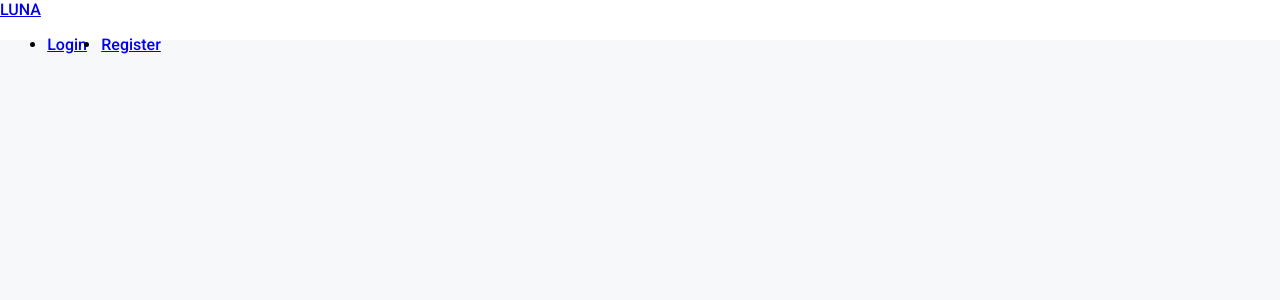
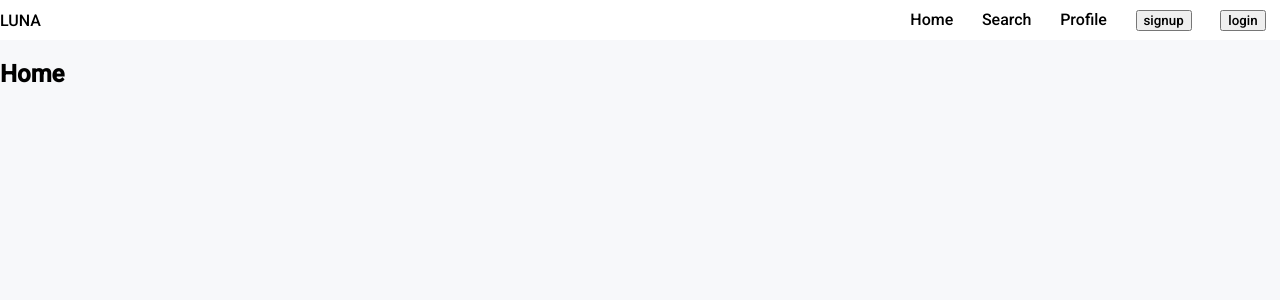
Before and after one commit to dininni8319/luna2, a React (Vite) app: page / in a window 1280 px wide. Shown: the top 300 px of the page. Built offline with nearby package versions, Linux system fonts and the light colour scheme.

Commit message:
implementations for the navbar

```diff
--- a/src/components/Navigation/NavLinksStyle.ts
+++ /dev/null
@@ -1,16 +0,0 @@
-import styled from 'styled-components'
-
-export const NavLinksUl = styled.ul`
-  display: flex;
-
-  li {
-    cursor: pointer;
-  }
-
-  justify-content: space-around;
-  width: 10%;
-
-  @media (max-width: 768px) {
-    width: 30%;
-  }
-`
--- /dev/null
+++ b/src/components/Navigation/NavbarStyle.ts
@@ -0,0 +1,20 @@
+import styled from 'styled-components'
+
+export const NavigationStyle = styled.div`
+  width: 100%;
+  height: 5vh;
+  background: ${(props) => props.theme.navbarColor};
+  display: flex;
+  align-items: center;
+  justify-content: space-between;
+`
+
+export const NavLinksUl = styled.ul`
+  display: flex;
+  justify-content: space-around;
+  width: 30%;
+
+  @media (max-width: 768px) {
+    width: 100%;
+  }
+`
--- a/src/components/Navigation/index.tsx
+++ b/src/components/Navigation/index.tsx
@@ -1,18 +1,7 @@
 import { memo } from 'react'
 import { Link } from 'react-router-dom'
-import styled from 'styled-components';
-import { NavLinksUl } from './NavLinksStyle'
-
-export const NavigationStyle = styled.div`
- width: 100%;
- height: 5vh;
- background: ${props => props.theme.navbarColor};
-
- h3 {
-  margin: 0;
-  padding: 0;
- }
-`
+import { NavigationStyle, NavLinksUl } from './NavbarStyle'
+import SignupButton from '@/components/SignUpButton'
 
 const Navigation = () => {
   return (
@@ -20,11 +9,15 @@ const Navigation = () => {
       <Link to="/">LUNA</Link>
         <NavLinksUl>
           <li>
-            <Link to='/login'>Login</Link>
+            <Link to='/'>Home</Link>
           </li>
           <li>
-            <Link to='/register'>Register</Link>
+            <Link to='/search'>Search</Link>
           </li>
+          <li>
+            <Link to='/profile'>Profile</Link>
+          </li>
+         <SignupButton />
         </NavLinksUl>
     </NavigationStyle>
   )
--- /dev/null
+++ b/src/components/SignUpButton/index.tsx
@@ -0,0 +1,16 @@
+import { Link } from 'react-router-dom'
+
+const index = () => {
+  return (
+    <>
+      <Link to='/register'>
+        <button>signup</button>
+      </Link>
+      <Link to="/login">
+        <button>login</button>
+      </Link>
+    </>
+  )
+}
+
+export default index
--- a/src/layout/index.tsx
+++ b/src/layout/index.tsx
@@ -1,14 +1,11 @@
 import Navigation from '@/components/Navigation'
+import { Outlet } from 'react-router-dom'
 
-interface Props {
-  children: JSX.Element
-}
-
-const MainLayout = ({ children }: Props) => {
+const MainLayout = () => {
   return (
     <>
       <Navigation />
-      {children}
+      <Outlet />
     </>
   )
 }
--- a/src/pages/Home.tsx
+++ b/src/pages/Home.tsx
@@ -1,12 +1,11 @@
 import styled from 'styled-components';
 
 export const HomePageStyle = styled.section`
- border: 1px solid red;
 `
 const Home = () => {
   return (
     <HomePageStyle>
-      <h1>home</h1>
+      <h1>Home</h1>
     </HomePageStyle>
   )
 }
--- /dev/null
+++ b/src/pages/Profile.tsx
@@ -0,0 +1,10 @@
+
+const Profile = () => {
+  return (
+    <>
+      <h1>Profile</h1>
+    </>
+  )
+}
+
+export default Profile
--- /dev/null
+++ b/src/pages/Register.tsx
@@ -0,0 +1,10 @@
+
+const Register = () => {
+  return (
+    <>
+     <h1>Register</h1>
+    </>
+  )
+}
+
+export default Register
--- /dev/null
+++ b/src/pages/Search.tsx
@@ -0,0 +1,10 @@
+
+const Search = () => {
+  return (
+    <>
+      <h1>Search</h1>
+    </>
+  )
+}
+
+export default Search
--- a/src/pages/index.ts
+++ b/src/pages/index.ts
@@ -1,2 +1,5 @@
 export { default as Home } from './Home'
 export { default as Login } from './Login'
+export { default as Register } from './Register'
+export { default as Search } from './Search'
+export { default as Profile } from './Profile'
--- a/src/router.tsx
+++ b/src/router.tsx
@@ -2,7 +2,8 @@ import {
   createBrowserRouter,
   RouterProvider,
   Routes,
-  Route
+  Route,
+  Outlet
 } from "react-router-dom";
 import { Home, Login } from '@/pages/index'
 import Layout from '@/layout'
@@ -19,7 +20,7 @@ export default Router
 
 function Root() {
   return (
-     <Routes>
+    <Routes>
       <Route element={<Layout />}>
         <Route path="/" element={<Home />} />
         <Route path="/login" element={<Login />} />
--- a/src/style/globalStyle.ts
+++ b/src/style/globalStyle.ts
@@ -12,11 +12,22 @@ export const globalStyle = createGlobalStyle`
     box-sizing: border-box;
     background-color: #F7F8FA;
   }
+
+  a {
+    text-decoration: none;
+    color: inherit;
+  }
+
+  ul {
+    list-style: none;
+  }
 `
 
 export const Theme = {
     navbarColor: 'white',
+    buttonColor: "#E47D31",
     footerColor: '#272D36',
+
     borderColor: '#F2F2F2',
     textColorGrey: 'rgba(255,255,255,0.8)',
     //color for the input and line bottom
@@ -25,8 +36,6 @@ export const Theme = {
     bodyBackgroundColor: 'rgba(222,222,222)',
     //not in use
     backgroundGrayColor: '#F1F2F6',
-    buttonColor: '#fca311',
-    blueColor: '',
     grayInputText: '#888888',
     linkColor: '#03045e',
     //////////////
@@ -39,6 +48,7 @@ export const Theme = {
     colorWhite: 'white',
     blackColor: 'black',
     orangeColor: '#fc8414',
+
     //We could usse this colour for the text, they are not in use at the moment!
     textGray: '#1C1C1C',
     disabledColor: 'rgb(255, 213, 128, 0.8)',
```
